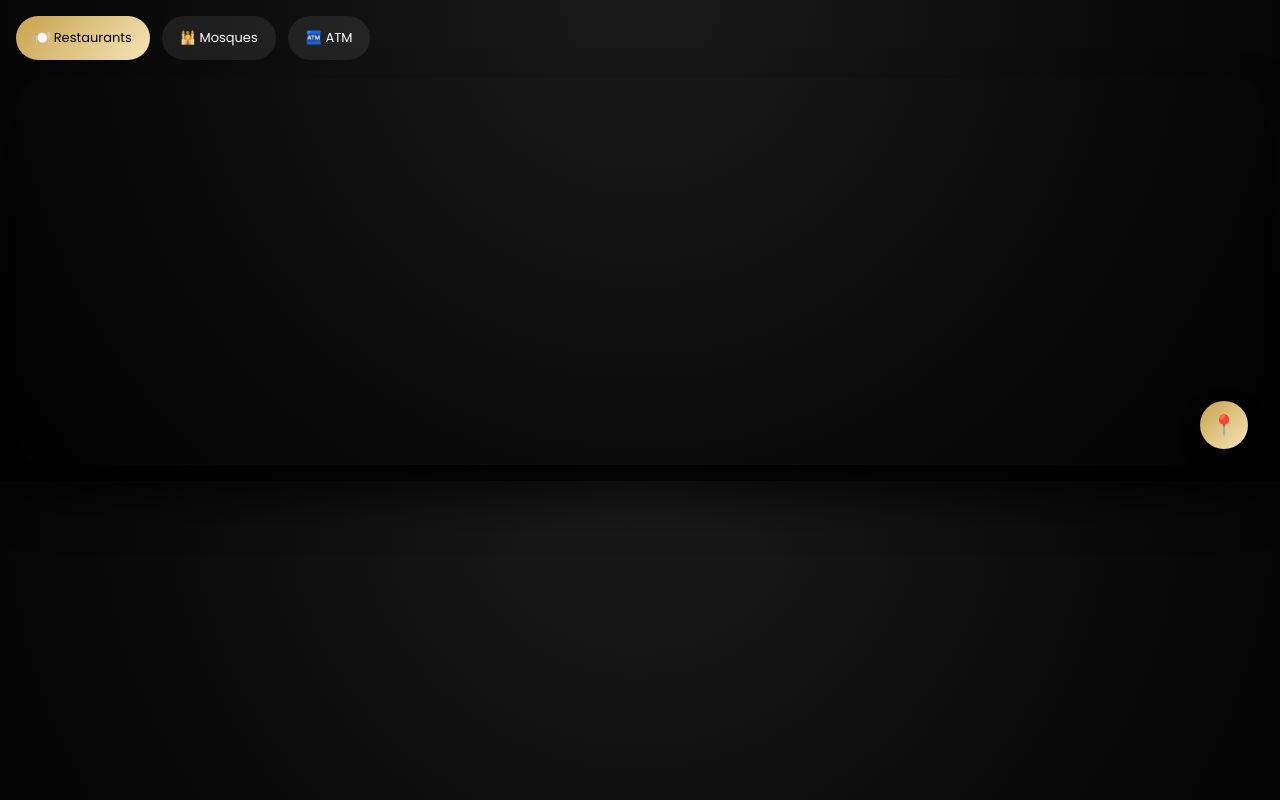
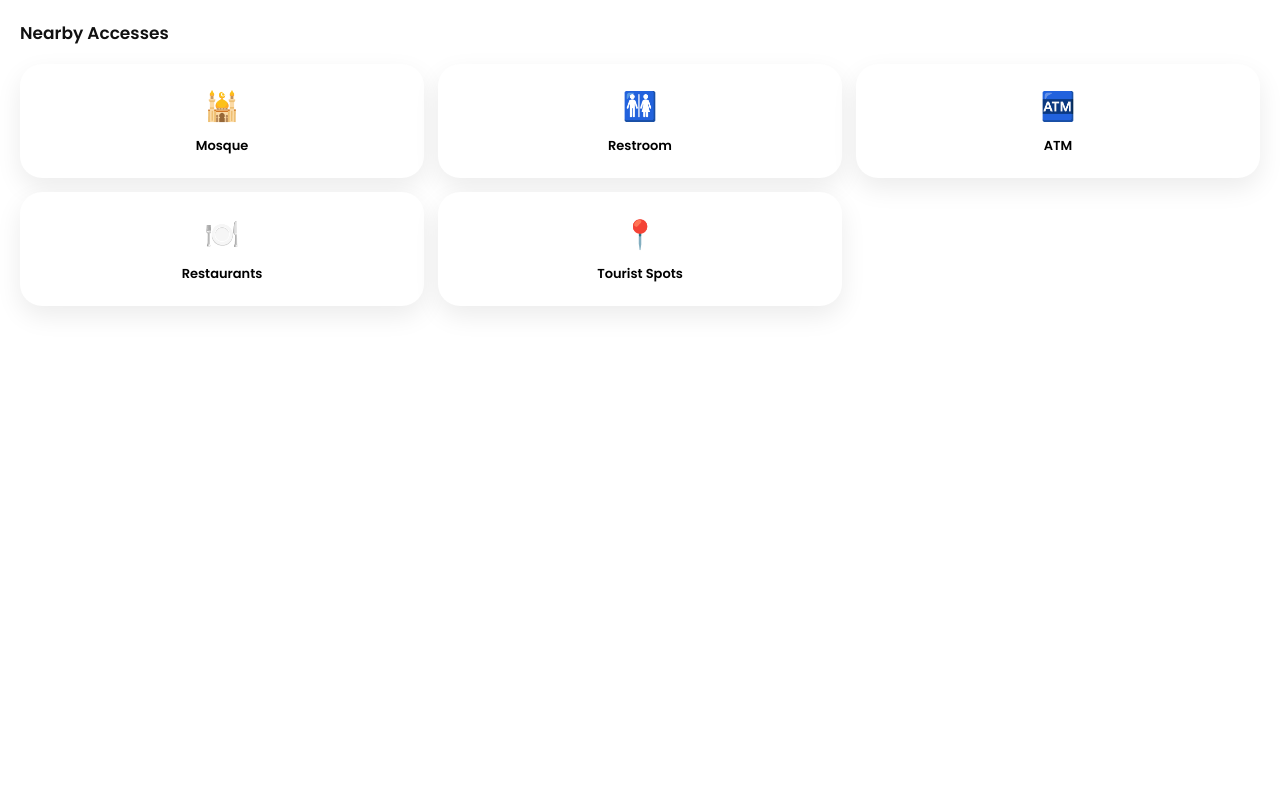
Before and after one commit to researchmarket573-design/NEARLOCAT, a plain HTML site: page index.html in a window 1280 px wide. Drawn offline with Linux system fonts and the light colour scheme.

Commit message:
index.html

```diff
--- a/index.html
+++ b/index.html
@@ -2,130 +2,106 @@
 <html>
 <head>
 <meta name="viewport" content="width=device-width, initial-scale=1">
+
 <link href="https://fonts.googleapis.com/css2?family=Poppins:wght@400;500;600&display=swap" rel="stylesheet">
 
 <style>
-* {
-  box-sizing: border-box;
-  font-family: 'Poppins', system-ui, sans-serif;
+body{
+  margin:0;
+  padding:20px;
+  font-family:'Poppins',sans-serif;
+  background:#ffffff;
 }
 
-body {
-  margin: 0;
-  padding: 16px;
-  background: radial-gradient(circle at top,#1a1a1a,#000);
-  color: #fff;
+.header{
+  font-size:17px;
+  font-weight:600;
+  margin-bottom:18px;
+  color:#111;
 }
 
-/* Chips */
-.chips {
-  display: flex;
-  gap: 12px;
-  overflow-x: auto;
+.cards{
+  display:grid;
+  grid-template-columns:repeat(3, 1fr);
+  gap:14px;
 }
 
-.chip {
-  display: flex;
-  align-items: center;
-  gap: 8px;
-  padding: 12px 18px;
-  background: rgba(255,255,255,0.08);
-  border-radius: 999px;
-  font-size: 13px;
-  cursor: pointer;
+.card{
+  background:#ffffff;
+  padding:22px 8px;
+  border-radius:22px;
+  text-align:center;
+  box-shadow:0 10px 26px rgba(0,0,0,0.08);
+  cursor:pointer;
+  transition:all .2s ease;
 }
 
-.chip.active {
-  background: linear-gradient(135deg,#c9a24d,#f5e6b8);
-  color: #000;
+.card:active{
+  transform:scale(.96);
 }
 
-/* Map shell */
-.map-shell {
-  position: relative;
-  margin-top: 18px;
-  border-radius: 28px;
-  overflow: hidden;
-  box-shadow: 0 30px 50px rgba(0,0,0,0.7);
+.icon{
+  font-size:28px;
 }
 
-iframe {
-  width: 100%;
-  height: 380px;
-  border: none;
-}
-
-/* Locate Me Button */
-.locate-btn {
-  position: absolute;
-  bottom: 16px;
-  right: 16px;
-  width: 48px;
-  height: 48px;
-  border-radius: 50%;
-  background: linear-gradient(135deg,#c9a24d,#f5e6b8);
-  color: #000;
-  display: flex;
-  align-items: center;
-  justify-content: center;
-  font-size: 20px;
-  box-shadow: 0 8px 18px rgba(0,0,0,0.6);
-  cursor: pointer;
+.title{
+  font-size:13px;
+  font-weight:600;
+  margin-top:8px;
 }
 </style>
 </head>
 
 <body>
 
-<div class="chips">
-  <div class="chip active" onclick="selectPlace(this,'restaurants')">🍽️ Restaurants</div>
-  <div class="chip" onclick="selectPlace(this,'mosques')">🕌 Mosques</div>
-  <div class="chip" onclick="selectPlace(this,'ATM')">🏧 ATM</div>
-</div>
+<div class="header">Nearby Accesses</div>
 
-<div class="map-shell">
-  <iframe id="mapFrame"></iframe>
+<div class="cards">
+  <div class="card" onclick="openMap('mosque')">
+    <div class="icon">🕌</div>
+    <div class="title">Mosque</div>
+  </div>
 
-  <!-- Locate Me -->
-  <div class="locate-btn" onclick="locateMe()">📍</div>
+  <div class="card" onclick="openMap('restroom')">
+    <div class="icon">🚻</div>
+    <div class="title">Restroom</div>
+  </div>
+
+  <div class="card" onclick="openMap('atm')">
+    <div class="icon">🏧</div>
+    <div class="title">ATM</div>
+  </div>
+
+  <div class="card" onclick="openMap('restaurant')">
+    <div class="icon">🍽️</div>
+    <div class="title">Restaurants</div>
+  </div>
+
+  <div class="card" onclick="openMap('tourist attractions')">
+    <div class="icon">📍</div>
+    <div class="title">Tourist Spots</div>
+  </div>
 </div>
 
 <script>
-let lat = 0, lng = 0;
-let currentPlace = 'restaurants';
-
-navigator.geolocation.getCurrentPosition(
-  p => {
-    lat = p.coords.latitude;
-    lng = p.coords.longitude;
-    loadMap(currentPlace);
-  },
-  () => loadMap(currentPlace)
-);
-
-function selectPlace(el, place) {
-  document.querySelectorAll('.chip').forEach(c => c.classList.remove('active'));
-  el.classList.add('active');
-  currentPlace = place;
-  loadMap(place);
-}
-
-function loadMap(place) {
-  document.getElementById("mapFrame").src =
-    "https://www.google.com/maps?q=" +
-    encodeURIComponent(place) +
-    "&center=" + lat + "," + lng +
-    "&zoom=15&output=embed";
-}
-
-function locateMe() {
-  navigator.geolocation.getCurrentPosition(
-    p => {
-      lat = p.coords.latitude;
-      lng = p.coords.longitude;
-      loadMap(currentPlace);
-    }
-  );
+function openMap(type){
+  if(navigator.geolocation){
+    navigator.geolocation.getCurrentPosition(
+      pos=>{
+        const lat = pos.coords.latitude;
+        const lng = pos.coords.longitude;
+        window.location.href =
+         `https://www.google.com/maps/search/${encodeURIComponent(type)}/@${lat},${lng},15z`;
+      },
+      ()=>{
+        window.location.href =
+         `https://www.google.com/maps/search/${encodeURIComponent(type)}`;
+      }
+    );
+  }else{
+    window.location.href =
+     `https://www.google.com/maps/search/${encodeURIComponent(type)}`;
+  }
 }
 </script>
 
```
